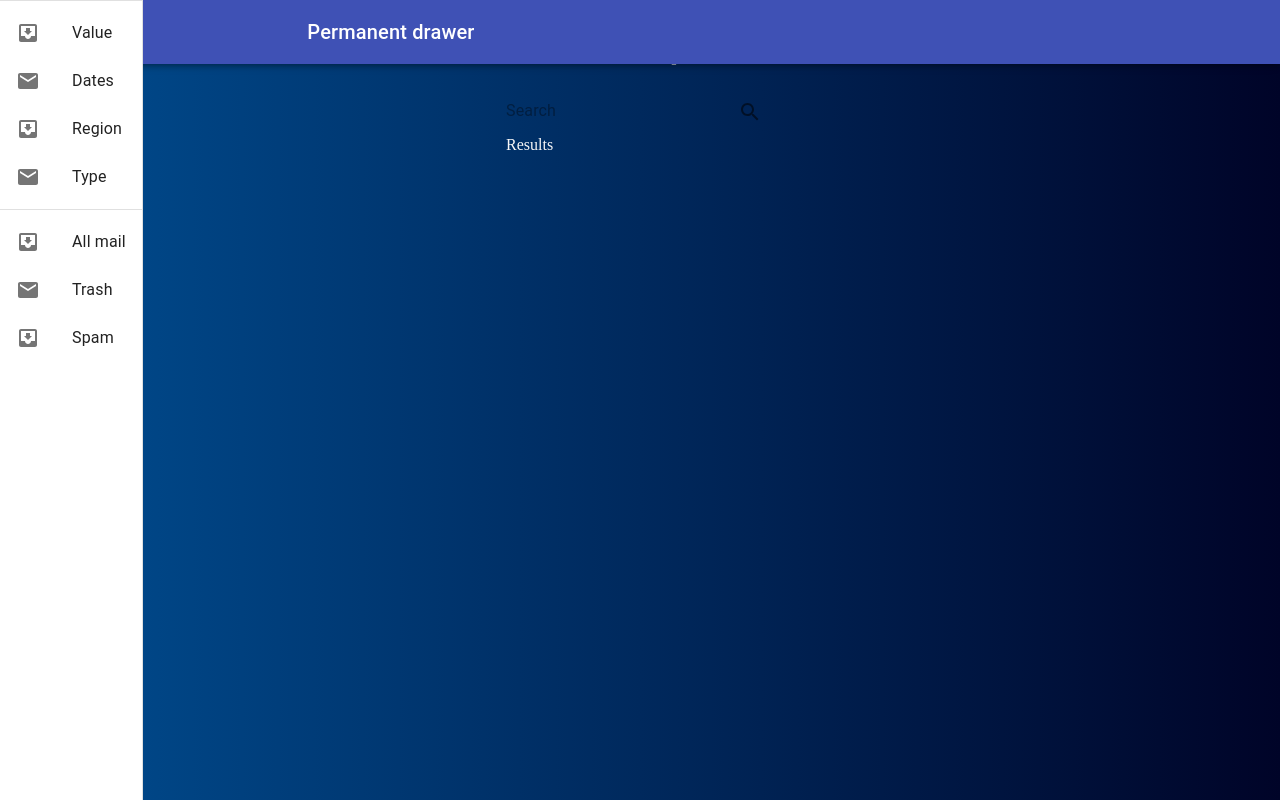
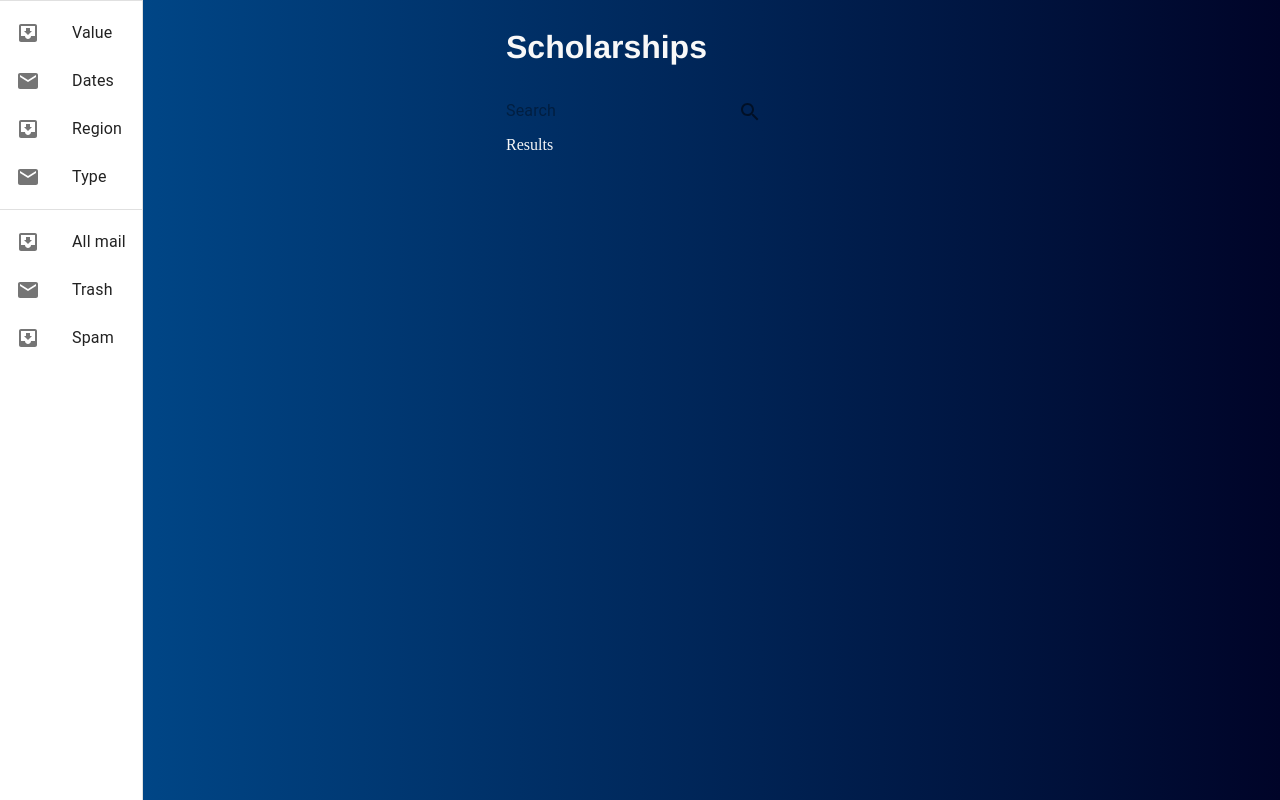
Before and after one commit to hidny/ixhacklab2019, a React app: page / in a window 1280 px wide. Built offline with nearby package versions, Linux system fonts and the light colour scheme.

Commit message:
Remove header

```diff
--- a/src/components/Filter.jsx
+++ b/src/components/Filter.jsx
@@ -13,15 +13,7 @@ import MailIcon from '@material-ui/icons/Mail';
 
 let Filter = () => (
 	<div >
-      <AppBar position="fixed" >
-        <Toolbar>
-          <Typography variant="h6" noWrap>
-            Permanent drawer
-          </Typography>
-        </Toolbar>
-      </AppBar>
       <Drawer
-
         variant="permanent"
         anchor="left"
       >
```
